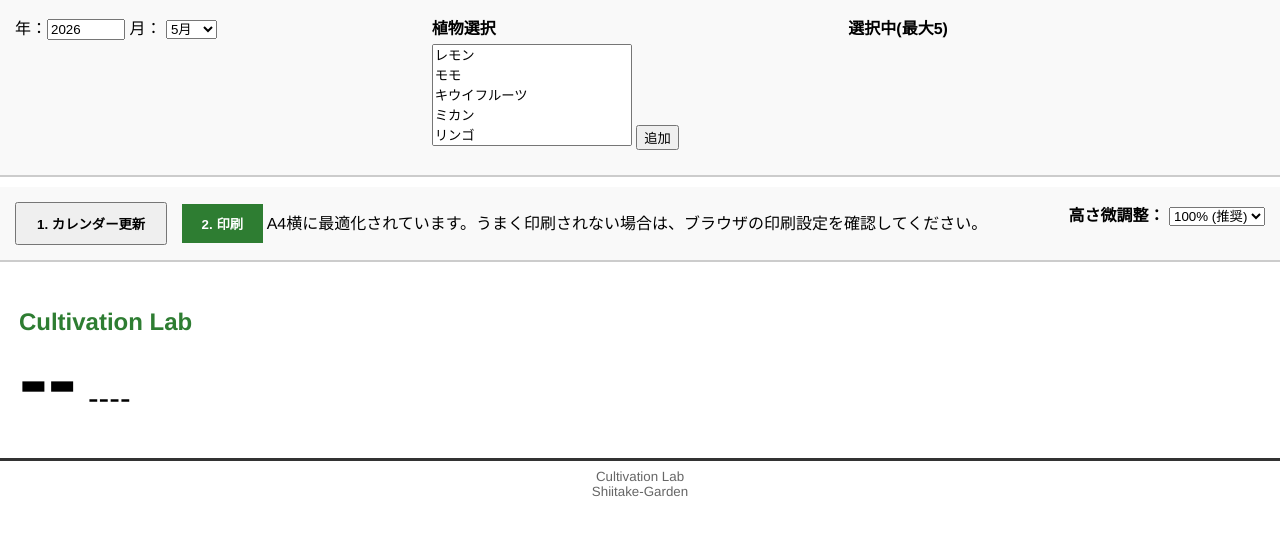
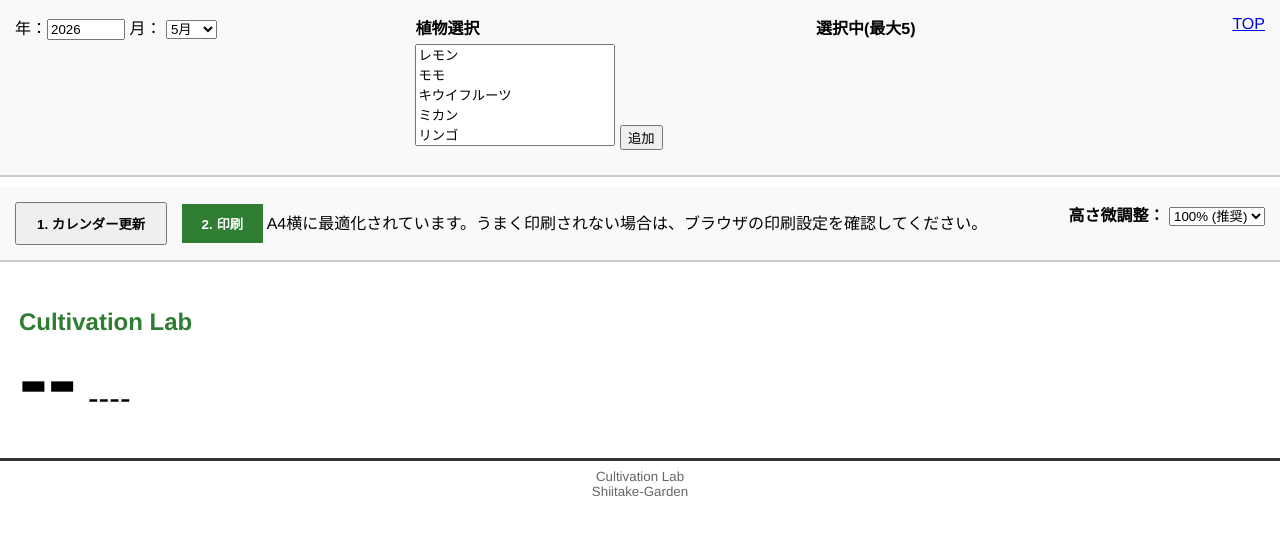
Before and after one commit to shiitake-garden/shiitake-garden.github.io, a Jekyll site: the page contents/calendar/plantcalendar.html, which Jekyll copies as it is, in a window 1280 px wide. Shown: the top 536 px of the page. Built offline with Jekyll 4.4.1, drawn with Linux system fonts in a browser that asks for light colours.

Commit message:
Update plantcalendar.html

```diff
--- a/contents/calendar/plantcalendar.html
+++ b/contents/calendar/plantcalendar.html
@@ -188,6 +188,9 @@ body {
     <strong>選択中(最大5)</strong>
     <ul id="selected-plants" style="font-size:12px;"></ul>
   </div>
+　 <div id="Link">
+    <a href="/column/column_syosinsya.html">TOP</a>
+  </div>
 </div>
 
 <div id="buttons">
```
